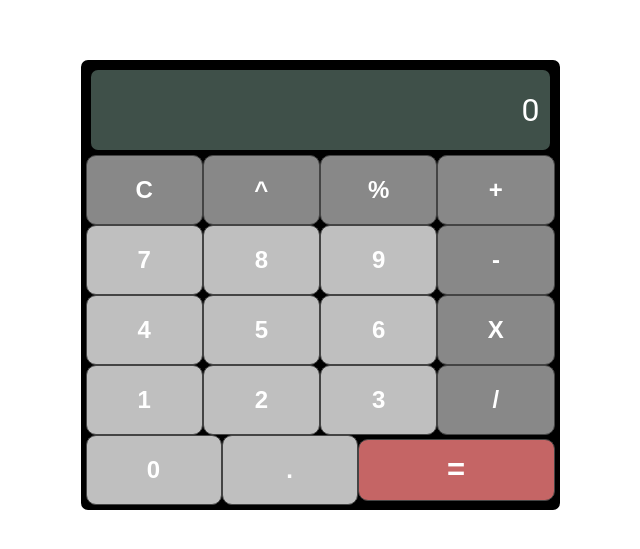
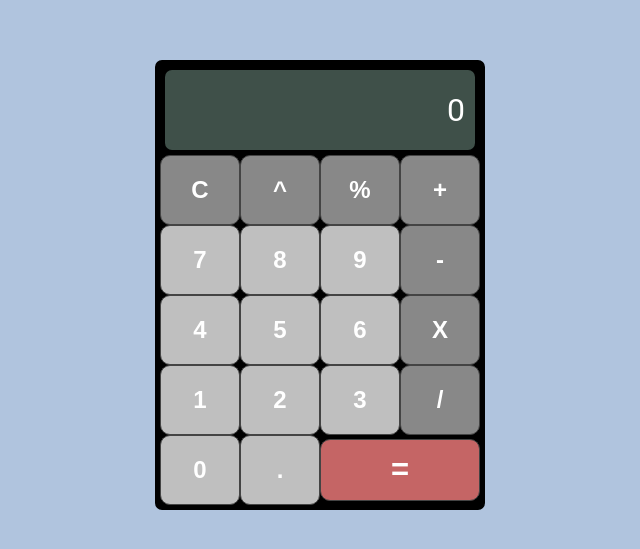
Before and after one commit to Phgodoi/calculadora-react, a React (Create React App) app: page / in a window 1280 px wide. Shown: the part 115-664 px from the top of the page, without its empty margins (320-960 px from the left). Built offline with nearby package versions, Linux system fonts and the light colour scheme; the HTML template or start-up script is replaced by a standard one.

Commit message:
att geral

```diff
--- a/src/components/Button/styles.js
+++ b/src/components/Button/styles.js
@@ -17,7 +17,7 @@ export const ButtonContainer = styled.button`
       background-color: #c56565;
       font-size: 31px;
       font-weight: 900;
-      min-width: 197px;
+      width: 160px;
       border: 1px solid #444;
     `}
 
--- a/src/styles.js
+++ b/src/styles.js
@@ -4,7 +4,7 @@ export const Container = styled.div`
   width: 100%;
   height: 100vh;
 
-  background-color: #fff;
+  background-color: #B0C4DE ;
 
   display: flex;
   align-items: center;
@@ -12,7 +12,7 @@ export const Container = styled.div`
 `;
 
 export const Content = styled.div`
-  min-width: 10%;
+  width: 320px;
   min-height: 350px;
 
   background-color: black;
```
